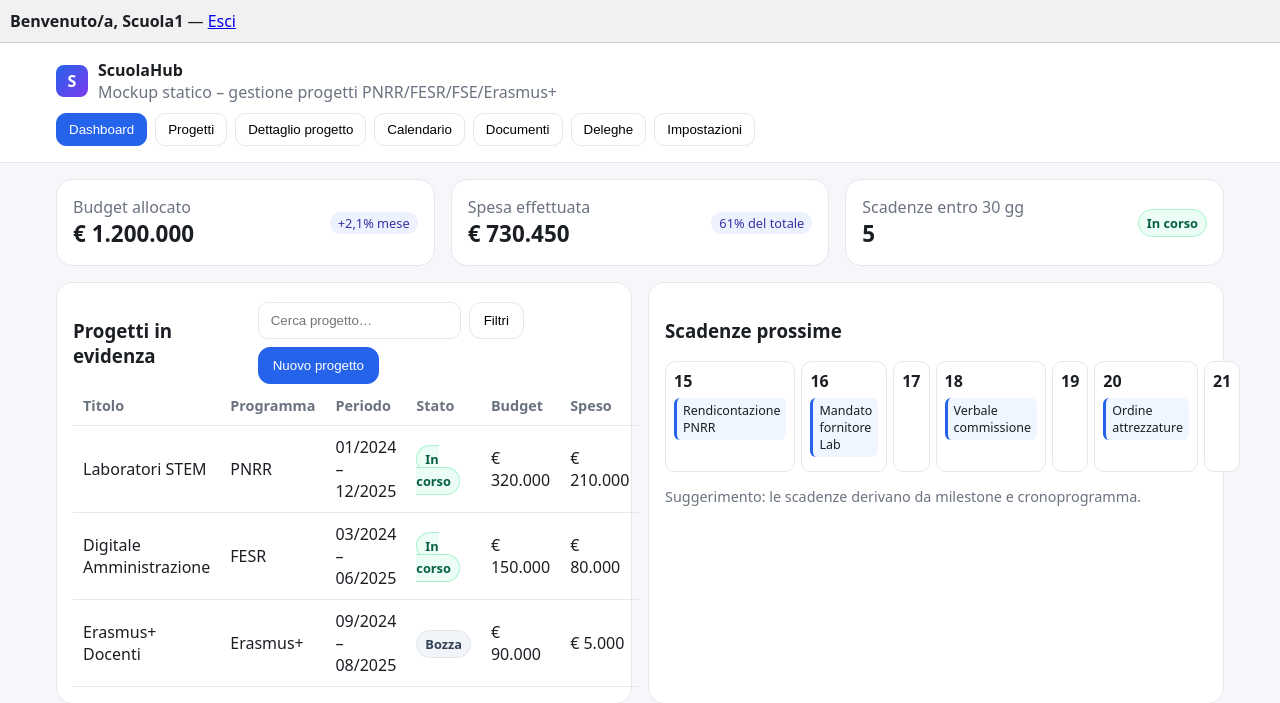
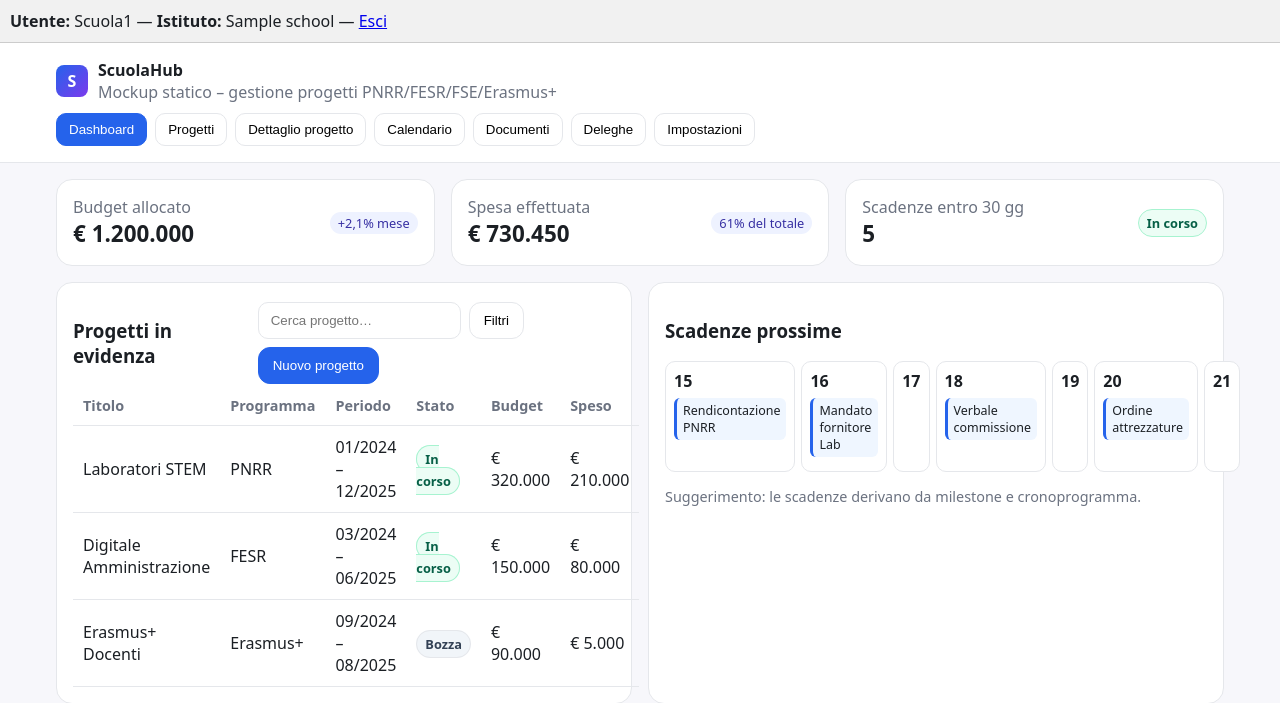
Before and after one commit to Berboa34/scuolahub, a Django app: page / in a window 1280 px wide. Shown: the top 703 px of the page. Run offline with Django 5.2, Linux system fonts and the light colour scheme; a user stored in the database is signed in; tables that the repository leaves empty hold one stand-in row (values such as "Sample post").

Commit message:
Update dashboard view and template to show school-specific data

```diff
--- a/projects/views.py
+++ b/projects/views.py
@@ -5,9 +5,22 @@ from .models import Project, School
 
 @login_required
 def dashboard(request):
-    totals = Project.objects.aggregate(budget=Sum('budget'), spent=Sum('spent'))
-    latest = Project.objects.order_by('-start_date')[:6]
-    schools = School.objects.all()[:1]
+    profile = getattr(request.user, "profile", None)
+    school = getattr(profile, "school", None)
+
+    if school:
+        projects_qs = Project.objects.filter(school=school)
+        schools = [school]
+    else:
+        # Nessuna scuola associata → niente dati sensibili
+        projects_qs = Project.objects.none()
+        schools = []
+
+    totals = projects_qs.aggregate(budget=Sum('budget'), spent=Sum('spent'))
+    latest = projects_qs.order_by('-start_date')[:6]
+
     return render(request, "dashboard.html", {
-        "totals": totals, "latest": latest, "schools": schools
+        "schools": schools,
+        "latest": latest,
+        "totals": totals,
     })
--- a/templates/dashboard.html
+++ b/templates/dashboard.html
@@ -64,10 +64,12 @@
 
 {% if user.is_authenticated %}
   <div style="background:#f1f1f1; padding:10px; border-bottom:1px solid #ccc;">
-    <b>Benvenuto/a, {{ user.username }}</b> —
-    <a href="{% url 'logout' %}">Esci</a>
+    <b>Utente:</b> {{ user.username }}
+    {% if user.profile.school %} — <b>Istituto:</b> {{ user.profile.school.name }}{% endif %}
+    — <a href="{% url 'logout' %}">Esci</a>
   </div>
 {% endif %}
+
 
   <header>
     <div class="wrap">
```
